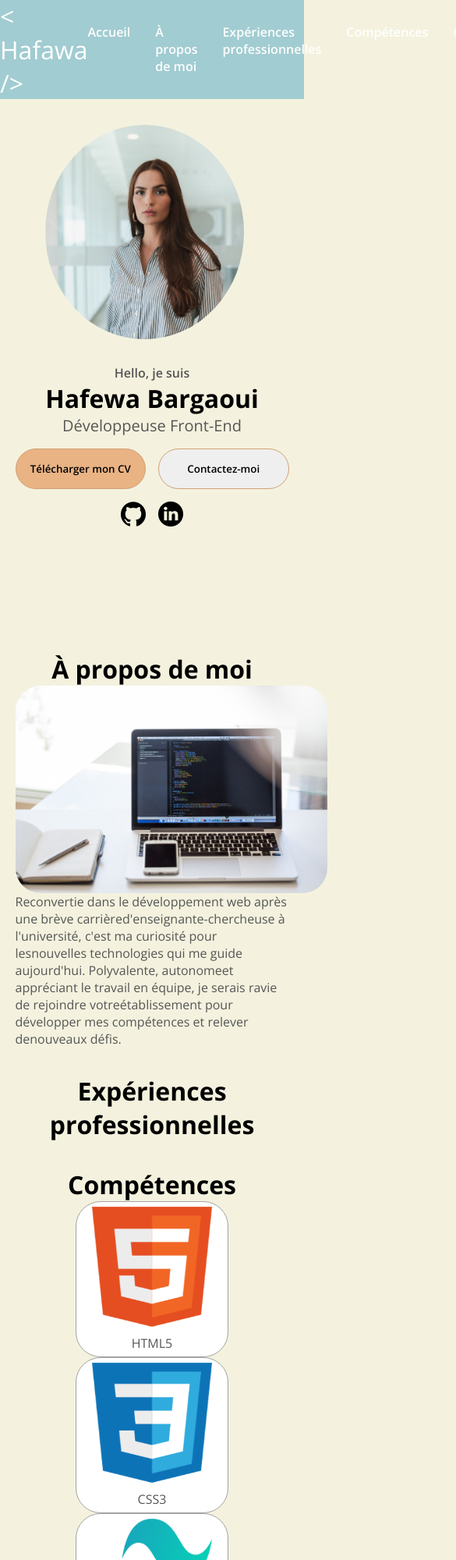
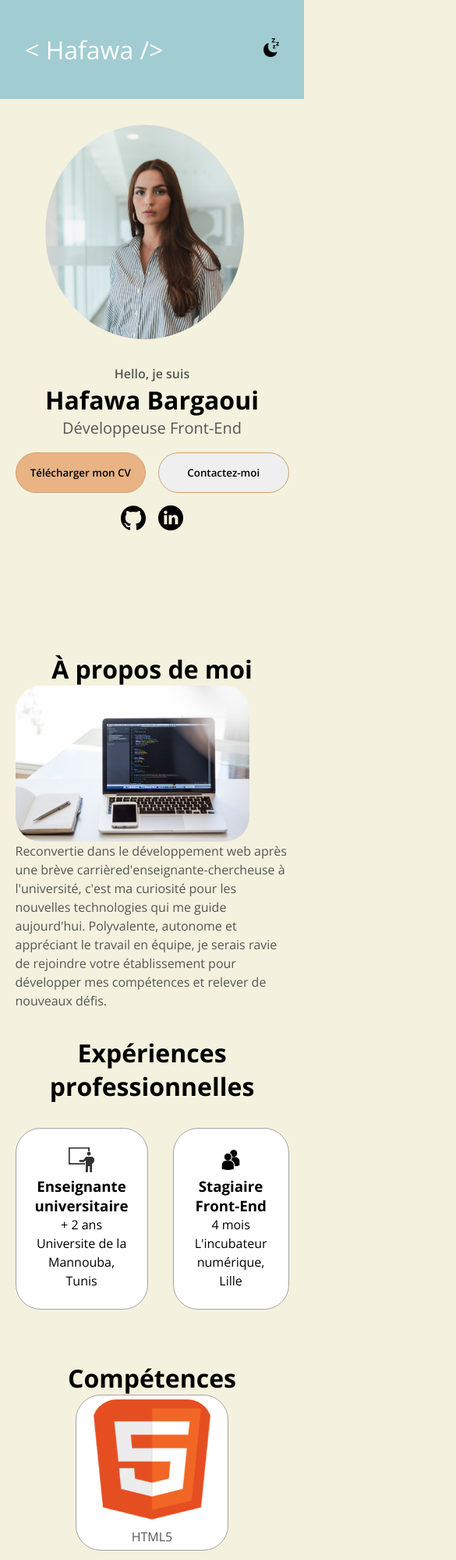
Before and after one commit to HafewaBargaoui/Brief1, a plain HTML site: page index.html in a window 390 px wide. Shown: the top 2000 px of the page at 78% size, 585 px wide, since content can reach past the window. Drawn offline with nearby package versions, Linux system fonts and the light colour scheme.

Commit message:
modified files

```diff
--- a/index.html
+++ b/index.html
@@ -22,17 +22,17 @@
       href="https://fonts.googleapis.com/css2?family=Open+Sans:wght@300&display=swap"
       rel="stylesheet"
     />
-    <link rel="icon" type="image/png" href="icon.png" />
+    <link rel="icon" type="image/png" href="./assets/logo.png" />
   </head>
   <body>
     <!--  navbar  -->
     <nav id="desktop-nav">
       <div class="logo">&lt; Hafawa /&gt;</div>
+
       <div>
         <ul class="nav-links">
-          <li><a href="#">Accueil </a></li>
-          <li><a href="#about">À propos de moi</a></li>
-          <li><a href="#experiences">Expériences professionnelles </a></li>
+          <li><a href="#about">À propos</a></li>
+          <li><a href="#experiences">Expériences professionnelles  </a></li>
           <!-- <li><a href="#formation">Formation</a></li> -->
           <li><a href="#competences">Compétences</a></li>
           <li><a href="#contact">Contact</a></li>
@@ -47,12 +47,12 @@
         <img
           class="portrait"
           src="./assets/portrait.jpg"
-          alt="Hafewa Bargaoui profile picture"
+          alt="Hafawa Bargaoui profile picture"
         />
       </div>
       <div class="section-text">
         <p class="section-text-p1">Hello, je suis</p>
-        <h1 class="title">Hafewa Bargaoui</h1>
+        <h1 class="title">Hafawa Bargaoui</h1>
         <p class="section-text-p2">Développeuse Front-End</p>
         <div class="btn-container">
           <button
@@ -96,7 +96,7 @@
 
           <div class="text-container">
             <p>
-              Reconvertie dans le développement web après une brève carrièred'enseignante-chercheuse à l'université, c'est ma curiosité pour lesnouvelles technologies qui me guide aujourd'hui. Polyvalente, autonomeet appréciant le travail en équipe, je serais ravie de rejoindre votreétablissement pour développer mes compétences et relever denouveaux défis.
+              Reconvertie dans le développement web après une brève carrièred'enseignante-chercheuse à l'université, c'est ma curiosité pour les nouvelles technologies qui me guide aujourd'hui. Polyvalente, autonome et appréciant le travail en équipe, je serais ravie de rejoindre votre établissement pour développer mes compétences et relever de nouveaux défis.
             </p>
           </div>
         </div>
@@ -107,6 +107,28 @@
     <!-- Expériences professionnelles section -->
     <section id="experiences">
       <h1 class="title">Expériences professionnelles</h1>
+      <div class="about-details-container">
+        <div class="about-containers">
+          <div class="details-container">
+            <img
+              src="./assets/teacher.png"
+              alt="Experience icon"
+              class="icon-experience-section"
+            />
+            <h3>Enseignante universitaire</h3>
+            <p class="text-experience" >+ 2 ans <br />Universite de la Mannouba, Tunis</p>
+          </div>
+          <div class="details-container">
+            <img
+              src="./assets/education.png"
+              alt="Education icon"
+              class="icon-experience-section"
+            />
+            <h3>Stagiaire Front-End</h3>
+            <p class="text-experience">4 mois<br />L'incubateur numérique, Lille</p>
+          </div>
+        </div>
+      </div>
     </section>
           <!-- competences section -->
     <section id="competences">
@@ -138,27 +160,30 @@
       <h1 class="title">Contactez-Moi</h1>
       <div class="card-container">
         <div class="card">
-          <a href="mailto:hafewa.bargaoui@gmail.com"
-            ><img
+          <img
               src="./assets/email.png"
               alt="Email icon"
               class="contact-section-icon"
             />
-          </a>
+
+          <a href="mailto:hafewa.bargaoui@gmail.com"
+            >
           <p>hafewa.bargaoui@gmail.com</p>
+        </a>
         </div>
         <div class="card">
-          <a
-            href="https://www.linkedin.com/in/hafewa-bargaoui-31a97953/"
-            target="_blank"
-          >
             <img
               src="./assets/email.png"
               alt="Linkedin icon"
               class="contact-section-icon"
             />
-          </a>
+
+          <a
+          href="https://www.linkedin.com/in/hafewa-bargaoui-31a97953/"
+          target="_blank"
+        >
           <p>Linkedin</p>
+        </a>
         </div>
       </div>
     </section>
--- a/style.css
+++ b/style.css
@@ -10,22 +10,32 @@
 html {
   scroll-behavior: smooth;
 }
+.text-experience {
+  color: var(--secondary-color-p);
+}
 /* colors */
 :root {
   --primary-color-navbar: #a1ccd1;
   --primary-color-footer: #7c9d96;
   --primary-color-body: #f4f2de;
   --primary-color-card: white;
+  --primary-color-p: rgb(85, 85, 85);
+  --primary-color-title: black;
+  --secondary-color-p: black;
 }
 .dark-theme {
   --primary-color-navbar: #333;
   --primary-color-footer: #333;
   --primary-color-body: black;
-  --primary-color-card: #acb1d6;
+  --primary-color-card: white;
+  --primary-color-p: white;
+  --primary-color-title: white;
+  --secondary-color-p: black;
 }
 /* paragraphe */
 p {
-  color: rgb(85, 85, 85);
+  color: var(--primary-color-p);
+  line-height: 1.5;
 }
 /* transition */
 a,
@@ -111,6 +121,7 @@ section {
 .title {
   font-size: 3rem;
   text-align: center;
+  color: var(--primary-color-title);
 }
 .section-text-p1 {
   font-weight: 600;
@@ -129,6 +140,9 @@ section {
 /* icons */
 .icon {
   cursor: pointer;
+  height: 2rem;
+}
+.icon-experience-section {
   height: 2rem;
 }
 /* button */
@@ -185,6 +199,7 @@ section {
   border-color: rgb(163, 163, 163);
 }
 /* contact */
+
 .card-container {
   display: flex;
   justify-content: center;
@@ -200,7 +215,6 @@ section {
   flex-direction: column;
   justify-content: center;
   align-items: center;
-  cursor: pointer;
 
   background: var(--primary-color-card);
   border-radius: 2rem;
@@ -211,6 +225,8 @@ section {
   margin-top: 20px;
   font-weight: 300;
   font-size: larger;
+  cursor: pointer;
+  color: var(--secondary-color-p);
 }
 .contact-section-icon {
   height: 4rem;
@@ -297,6 +313,10 @@ footer {
   margin: auto 0;
 }
 /* competences */
+#competences {
+  position: relative;
+}
+
 .competences-section {
   display: flex;
   align-items: center;
@@ -330,6 +350,7 @@ footer {
 .competences-img {
   height: 154px;
   width: 154px;
+  border-radius: 2rem;
 }
 .competences-info-card p {
   margin-top: 10px;
@@ -338,6 +359,7 @@ footer {
 @media screen and (max-width: 1200px) {
   .competences-info {
     flex-direction: column;
+    gap: 20px;
   }
   .title {
     font-size: 2rem;
@@ -361,4 +383,10 @@ footer {
     height: 275px;
     margin: 0 auto 2rem;
   }
+  .nav-links {
+    display: none;
+  }
+  .about-pic {
+    width: 300px;
+  }
 }
```
Also changed, not shown: assets/education.png (added), assets/logo.png (added), assets/teacher.png (added).
